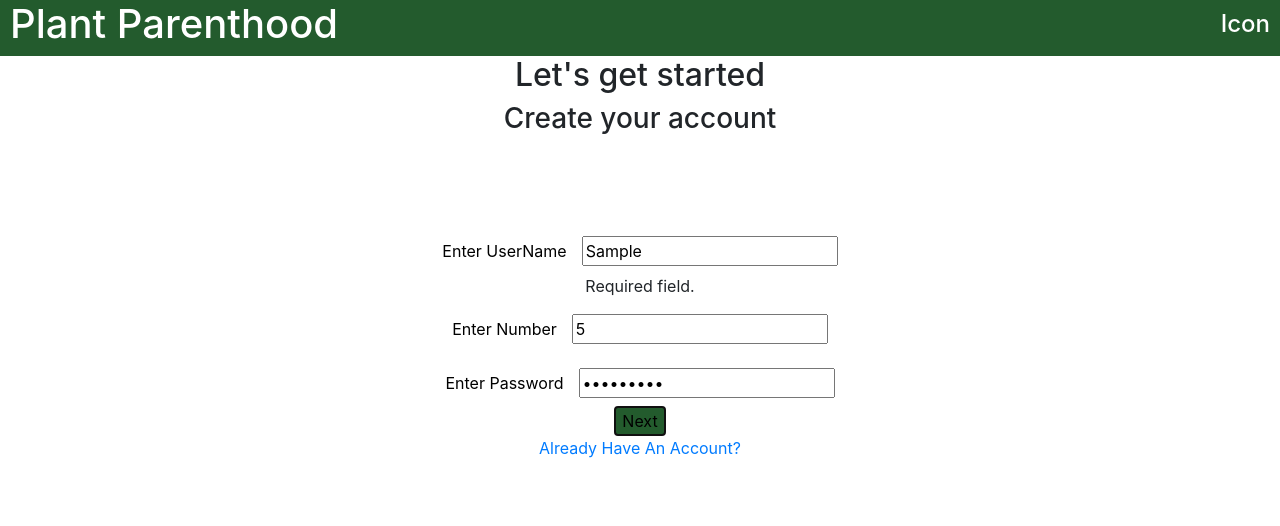
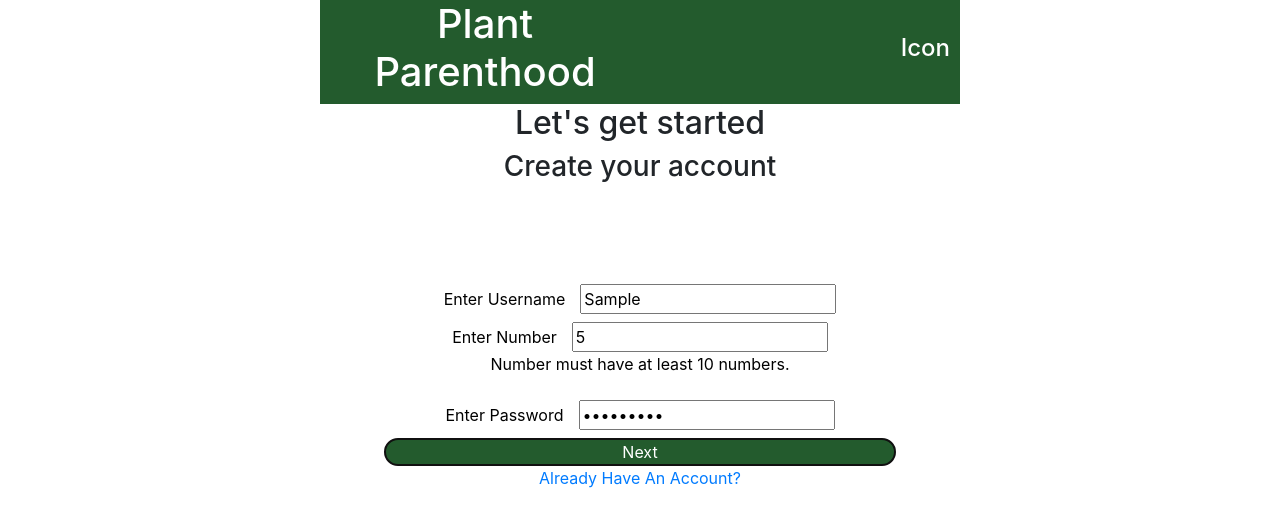
Before and after one commit to Build-weekWMyPlants/Front-end, a React (Create React App) app in the folder front-end/: page /sign-up in a window 1280 px wide. Both pictures are taken after typing "Sample", "5", "Sample123" into the empty fields and a click on the button "Next". Shown: the top 526 px of the page. Built offline with nearby package versions, Linux system fonts and the light colour scheme.

Commit message:
started Login form

```diff
--- /dev/null
+++ b/front-end/src/components/LoginForm.js
@@ -0,0 +1 @@
+import React from 'react';
--- a/front-end/src/components/SignUpForm.js
+++ b/front-end/src/components/SignUpForm.js
@@ -5,6 +5,10 @@ import styled from "styled-components";
 import './SignUpForm.css';
 import { Link } from 'react-router-dom';
 
+const MainCont = styled.div`
+    width: 50%;
+    margin: 0 auto;
+`;
 const StyledForm = styled.div`
     display: flex;
     flex-direction: column;
@@ -40,6 +44,11 @@ const H4Style = styled.h4`
 `;
 const StyledButton = styled.button`
     background-color: #235B2D;
+    border: 1px solid #235B2D;
+    color: white;
+    width: 80%;
+    margin: 30 0;
+    border-radius: 20px;
 `;
 
 const NewUser = ({ values, errors, touched, status }) => {
@@ -52,7 +61,7 @@ const NewUser = ({ values, errors, touched, status }) => {
     }, [status]);
 
     return (
-        <div>
+        <MainCont>
             <NavStyle>
                 <H1Style>Plant Parenthood</H1Style>
                 <H4Style>Icon</H4Style>
@@ -64,22 +73,27 @@ const NewUser = ({ values, errors, touched, status }) => {
             <Form>
                 <StyledForm>
                     <div>
-                        <StyledEntry>Enter UserName<Field className='input-box' type='text' name='username' placeholder='username'/></StyledEntry>
+                        <StyledEntry>Enter Username<Field className='input-box' type='text' name='name' placeholder='username'/>
                         {touched.name && errors.name && (<p className='error'>{errors.name}</p>)}
+                        </StyledEntry>
+
                     </div>
                     <div>
-                        <StyledEntry>Enter Number<Field className='input-box' type='number' name='number' placeholder='(xxx)-xxx-xxxx'/></StyledEntry>
-                        {touched.number && errors.number && (<p className='error'>{errors.numbers}</p>)}
+                        <StyledEntry>Enter Number<Field className='input-box' type='number' name='number' placeholder='(xxx)-xxx-xxxx'/>
+                        {touched.number && errors.number && (<p className='error'>{errors.number}</p>)}
+                        </StyledEntry>
                     </div>
                     <div>
-                        <StyledEntry>Enter Password<Field className='input-box' type='password' name='password' placeholder='●●●●●●●●' /></StyledEntry>
+                        <StyledEntry>Enter Password<Field className='input-box' type='password' name='password' placeholder='●●●●●●●●' />
                         {touched.password && errors.password && (<p className='error'>{errors.password}</p>)}
+                        </StyledEntry>
+
                     </div>
                     <StyledButton>Next</StyledButton>
                     <Link>Already Have An Account?</Link>
                 </StyledForm>
             </Form>
-        </div>
+        </MainCont>
     )
 }
 const FormikNewUser = withFormik({
@@ -92,7 +106,7 @@ const FormikNewUser = withFormik({
     },
 
     validationSchema: Yup.object().shape({
-        name: Yup.string().min(3, 'Name must have more than one character.').required('Required field.'),
+        name: Yup.string().min(3, 'Name must have more than three character.').required('Required field.'),
         number: Yup.string().min(10, 'Number must have at least 10 numbers.').required('Required field.'),
         password: Yup.string().min(6, 'Password must have at least 6 characters.').required('Required field.')
     }),
```
Lines whose indentation alone changed are shown as unchanged.
